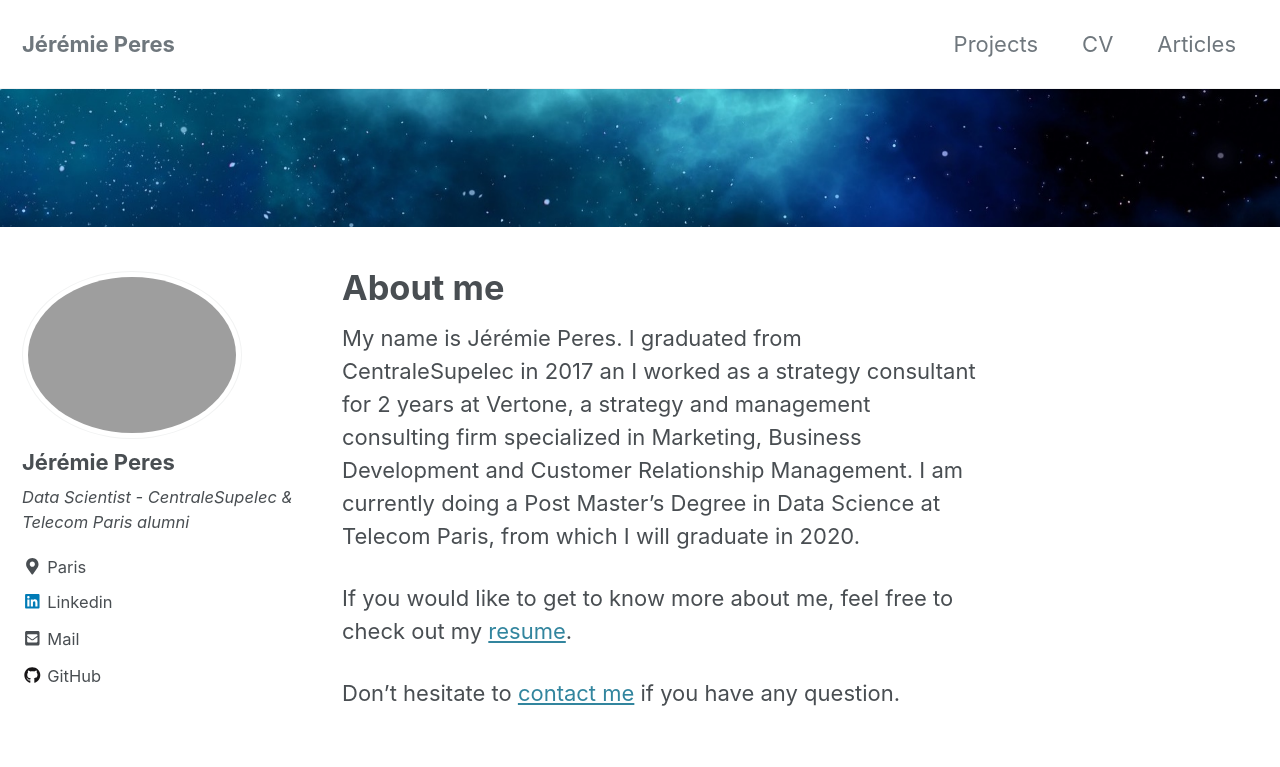
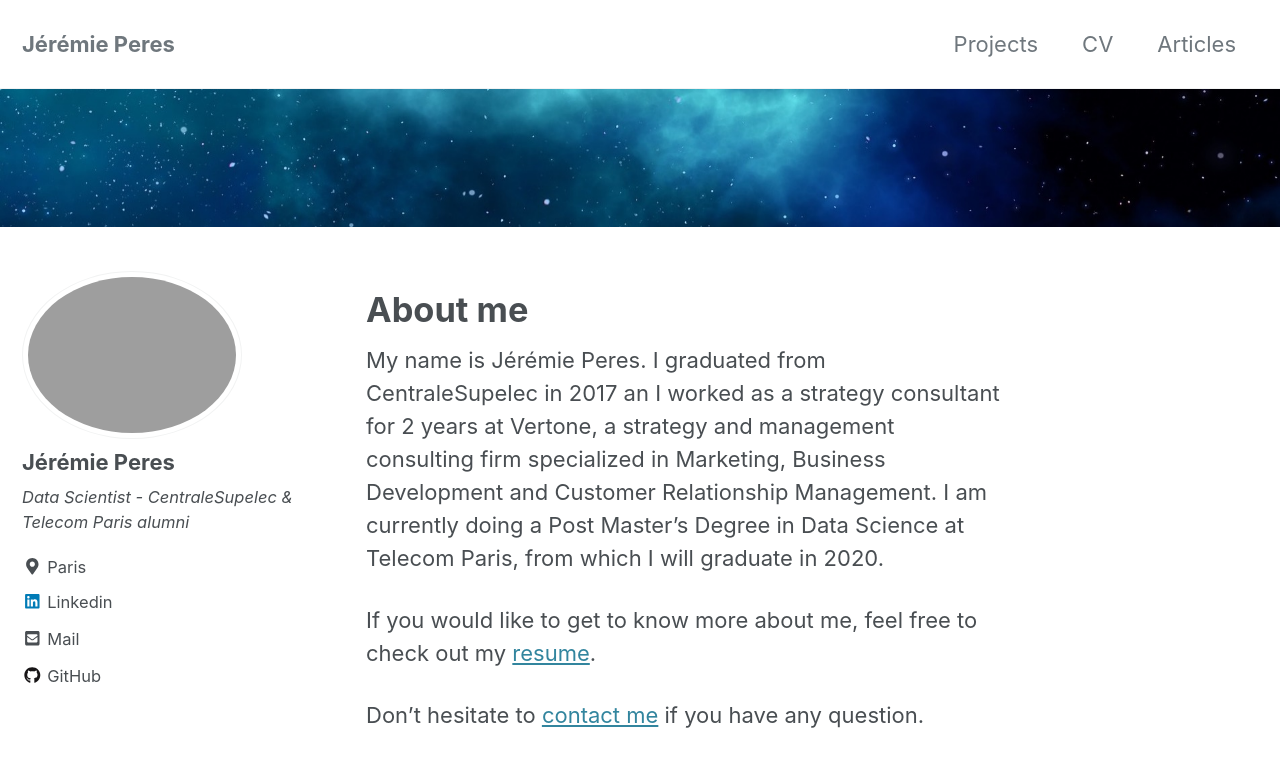
Before and after one commit to jeremieperes/jeremieperes.github.io, a Jekyll site: the page built from index.md, in a window 1280 px wide and 900 px high. Shown: the top 767 px of the window. Built offline with Jekyll 4.4.1, drawn with Linux system fonts in a browser that asks for light colours; cached includes are drawn as plain includes; our own code applies the rules of GitHub Pages for plain Markdown files.

Commit message:
Update css

```diff
--- a/_sass/minimal-mistakes/_page.scss
+++ b/_sass/minimal-mistakes/_page.scss
@@ -33,9 +33,9 @@
 
   .page__inner-wrap {
     float: left;
-    margin-top: 0;
-    margin-left: 20px;
-    margin-right: 20px;
+    margin-top: 1em;
+    margin-left: 2em;
+    margin-right: 2em;
     width: 100%;
     clear: both;
 
```
